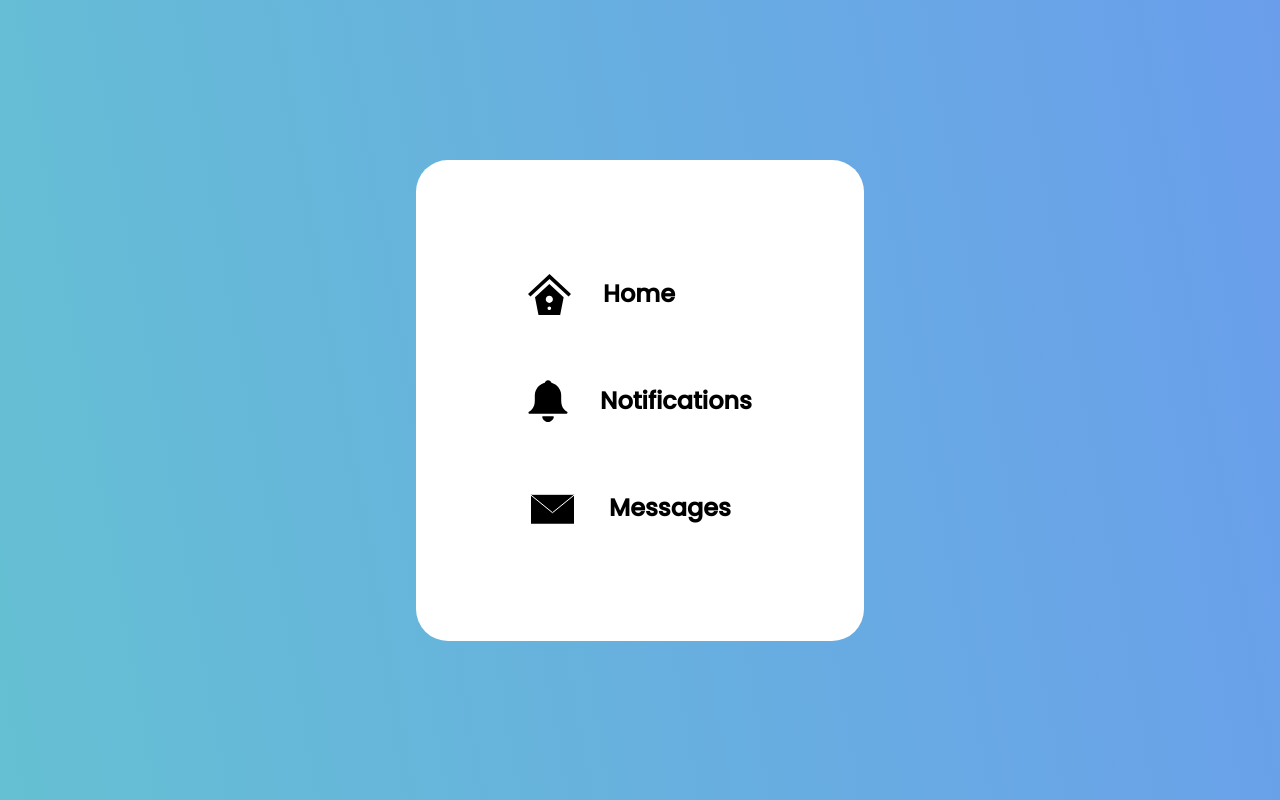
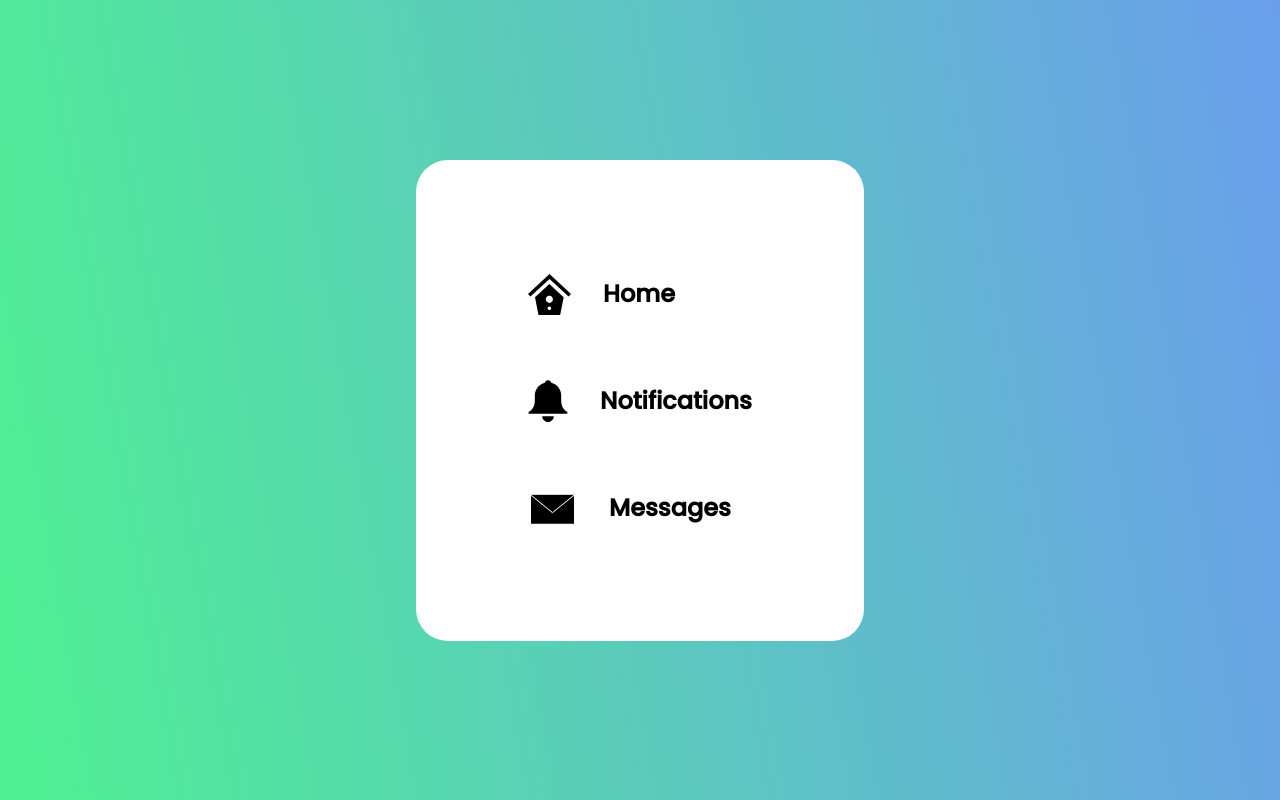
Before and after one commit to vigneshimself/SVG-Micro-Animations, a plain HTML site: page index.html in a window 1280 px wide. Drawn offline with nearby package versions, Linux system fonts and the light colour scheme.

Commit message:
Update style.css

```diff
--- a/style.css
+++ b/style.css
@@ -5,7 +5,7 @@
 }
 
 body {
-  background: linear-gradient(260deg, #6a9eec, #65c0d3);
+  background: linear-gradient(260deg, #6a9eec, #4ef192);
   min-height: 100vh;
   display: flex;
   justify-content: center;
```
